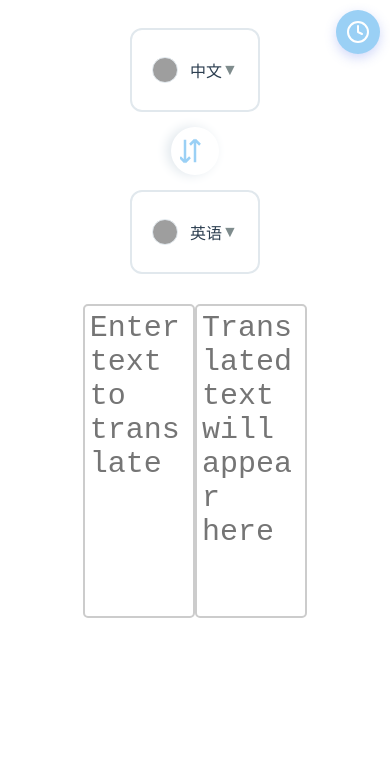
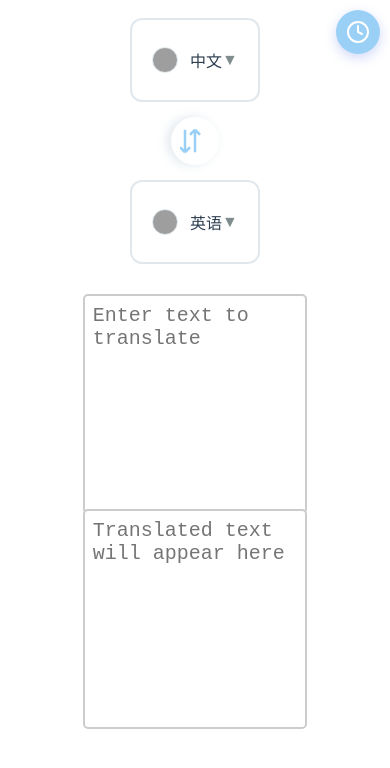
Before and after one commit to wangjoshu/vue-translator, a Vue app: page / in a window 390 px wide. Shown: the top 768 px of the page. Built offline with nearby package versions, Linux system fonts and the light colour scheme; grey boxes are pictures that could not be loaded.

Commit message:
修改页面

```diff
--- a/src/components/TranslationForm.vue
+++ b/src/components/TranslationForm.vue
@@ -113,4 +113,40 @@ onMounted(() => {
     border-color: #9ad0f5;
     box-shadow: 0 0 8px rgba(114, 180, 233, 0.6);
 }
+/* 响应式设计 - 手机端 */
+@media (max-width: 768px) {
+    .translation-form {
+        flex-direction: column; /* 改为垂直排列 */
+        gap: 15px; /* 调整间距 */
+    }
+
+    .box {
+        height: 250px; /* 手机端可以适当调整高度 */
+        flex: none; /* 取消flex:1，让高度由内容决定 */
+    }
+
+    .box textarea {
+        font-size: 24px; /* 手机端字体可以稍小一些 */
+    }
+
+    .container {
+        padding: 15px; /* 手机端内边距可以小一些 */
+    }
+}
+
+/* 超小屏幕适配 */
+@media (max-width: 480px) {
+    .box {
+        height: 200px;
+    }
+
+    .box textarea {
+        font-size: 20px;
+        padding: 8px;
+    }
+
+    .container {
+        padding: 10px;
+    }
+}
 </style>
```
